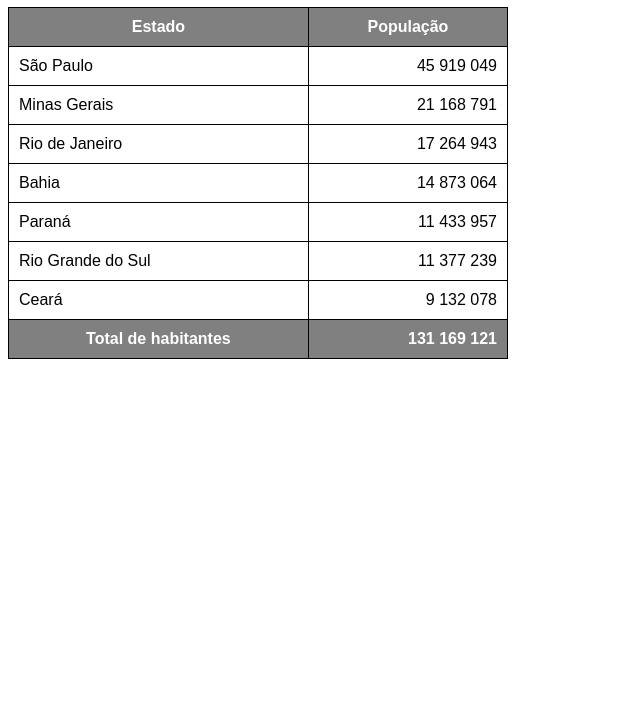
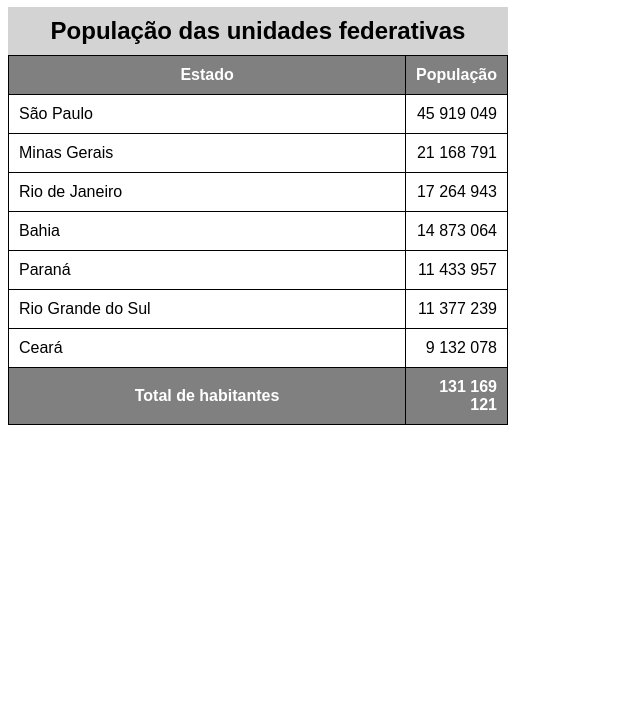
Before and after one commit to Jaolukinhas/html-css, a plain HTML site: page exercícios/ex023/tabela002.html in a window 1280 px wide. Shown: the part 73-800 px from the top of the page, without its empty margins (0-640 px from the left). Drawn offline with Linux system fonts and the light colour scheme.

Commit message:
Update tabela002.html

```diff
--- a/exercícios/ex023/tabela002.html
+++ b/exercícios/ex023/tabela002.html
@@ -26,12 +26,20 @@
         .num {
             text-align: right;
         }
+
+        caption {
+            font-size: 1.5em;
+            font-weight: bold;
+            padding: 10px;
+            background-color: lightgray;
+        }
     </style>
 </head>
 <body>
     <h1>Uso de tabelas grandes</h1>
     <!--Anatomia para tabelas grandes
         TABLE
+
             THEAD
                 TR,TD,H
             TBODY
@@ -40,11 +48,15 @@
                 TR,TD,TH-->
 
     <table>
+        <caption>
+            População das unidades federativas
+        </caption>
         <thead>
             <tr>
-                <th>Estado</th>
-                <th>População</th>
+                <th scope="col">Estado</th>
+                <th scope="col" style="width: 55px;">População</th>
             </tr>
+
         </thead>
         <tbody>
             <tr>
@@ -78,10 +90,11 @@
         </tbody>
         <tfoot>
             <tr>
-                <th>Total de habitantes</th>
+                <th scope="row">Total de habitantes</th>
                 <td class="num"><strong>131 169 121</strong></td>
             </tr>
         </tfoot>
+
     </table>
 </body>
 </html>
```
